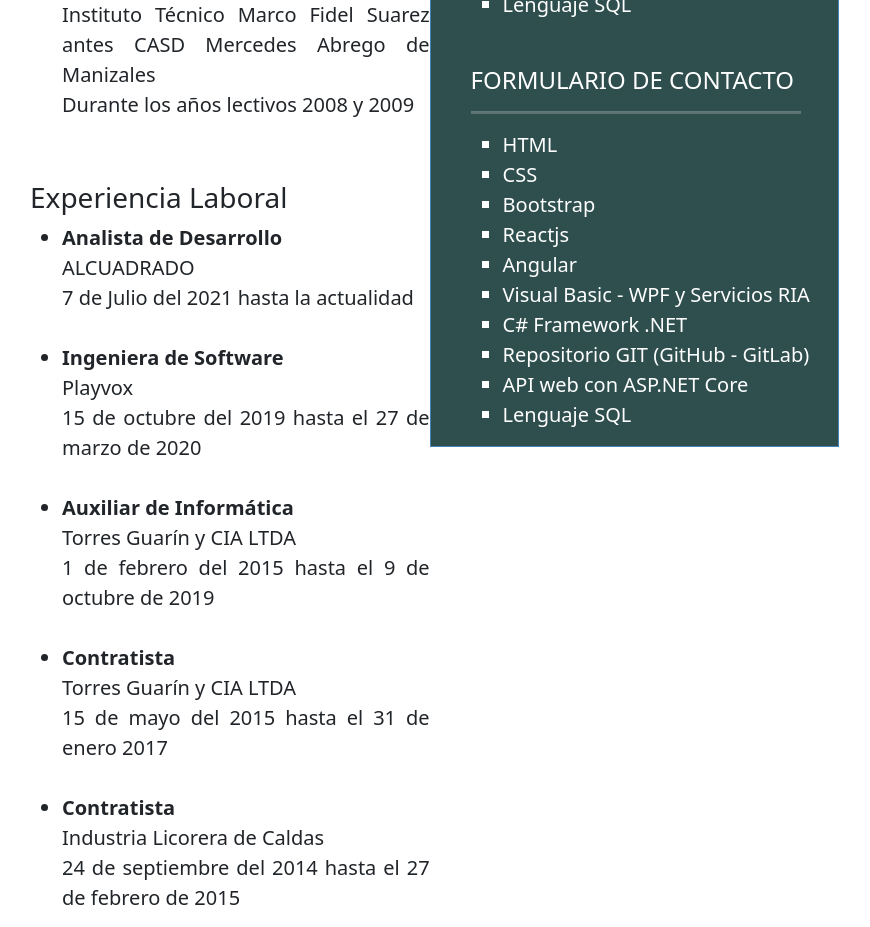
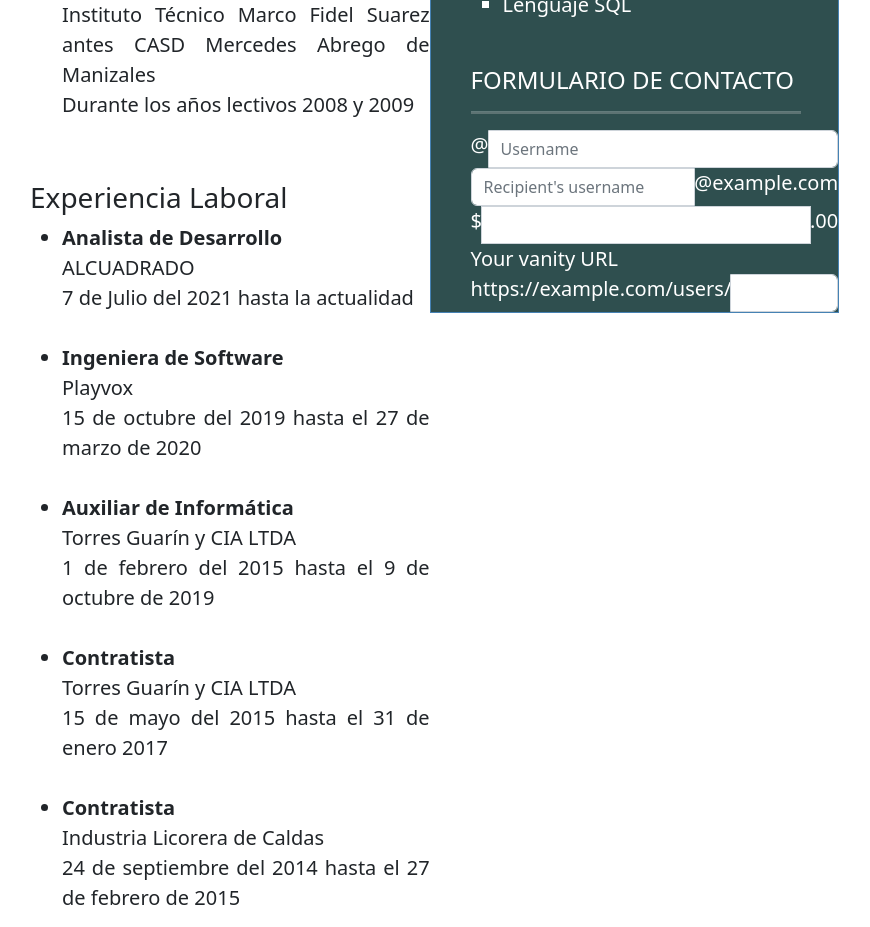
Before and after one commit to vicamaos18/hoja_de_vida_viviana, a React (Create React App) app: page / in a window 1280 px wide. Shown: the part 1380-2307 px from the top of the page, without its empty margins (165-1035 px from the left). Built offline with nearby package versions, Linux system fonts and the light colour scheme.

Commit message:
formulario booststrap

```diff
--- a/src/App.js
+++ b/src/App.js
@@ -161,18 +161,26 @@ function FormSection() {
     <div className="DivSectionRigth">
       <h4>FORMULARIO DE CONTACTO</h4>
       <hr></hr>
-      <ul>
-        <li type="square">HTML</li>
-        <li type="square">CSS</li>
-        <li type="square">Bootstrap</li>
-        <li type="square">Reactjs</li>
-        <li type="square">Angular</li>
-        <li type="square">Visual Basic - WPF y Servicios RIA</li>
-        <li type="square">C# Framework .NET</li>
-        <li type="square">Repositorio GIT (GitHub - GitLab)</li>
-        <li type="square">API web con ASP.NET Core</li>
-        <li type="square">Lenguaje SQL</li>
-      </ul>
+      <div className='row'>
+        <div className="input-group">
+          <span className="input-group-addon" id="basic-addon1">@</span>
+          <input type="text" className="form-control" placeholder="Username" aria-describedby="basic-addon1"/>
+        </div>
+        <div className="input-group">
+          <input type="text" className="form-control" placeholder="Recipient's username" aria-describedby="basic-addon2"/>
+          <span class="input-group-addon" id="basic-addon2">@example.com</span>
+        </div>
+        <div className="input-group">
+          <span className="input-group-addon">$</span>
+          <input type="text" className="form-control" aria-label="Amount (to the nearest dollar)"/>
+          <span className="input-group-addon">.00</span>
+        </div>
+        <label for="basic-url">Your vanity URL</label>
+        <div className="input-group">
+          <span className="input-group-addon" id="basic-addon3">https://example.com/users/</span>
+          <input type="text" className="form-control" id="basic-url" aria-describedby="basic-addon3"/>
+        </div>
+      </div>
     </div>
     );
 }
```
